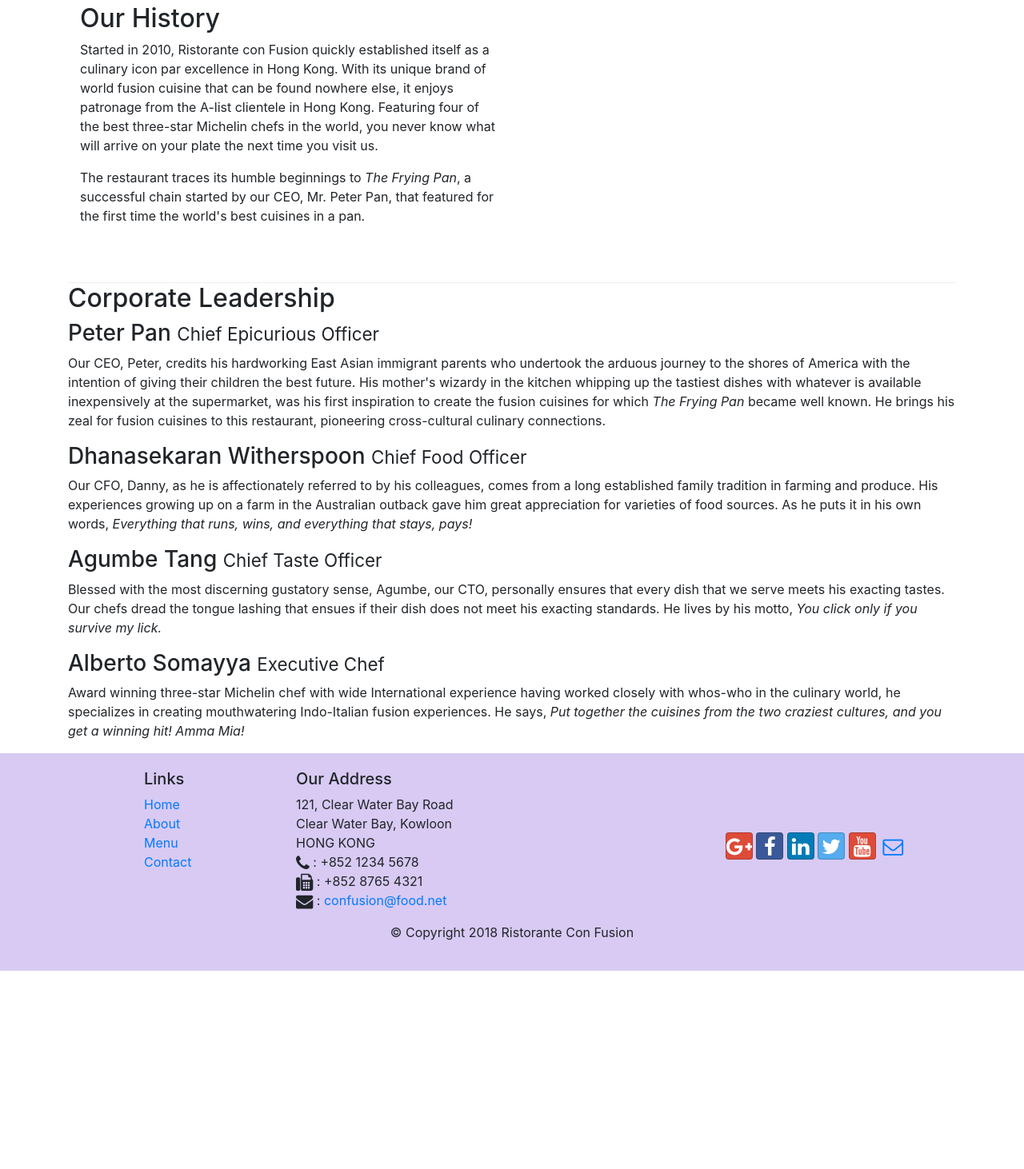
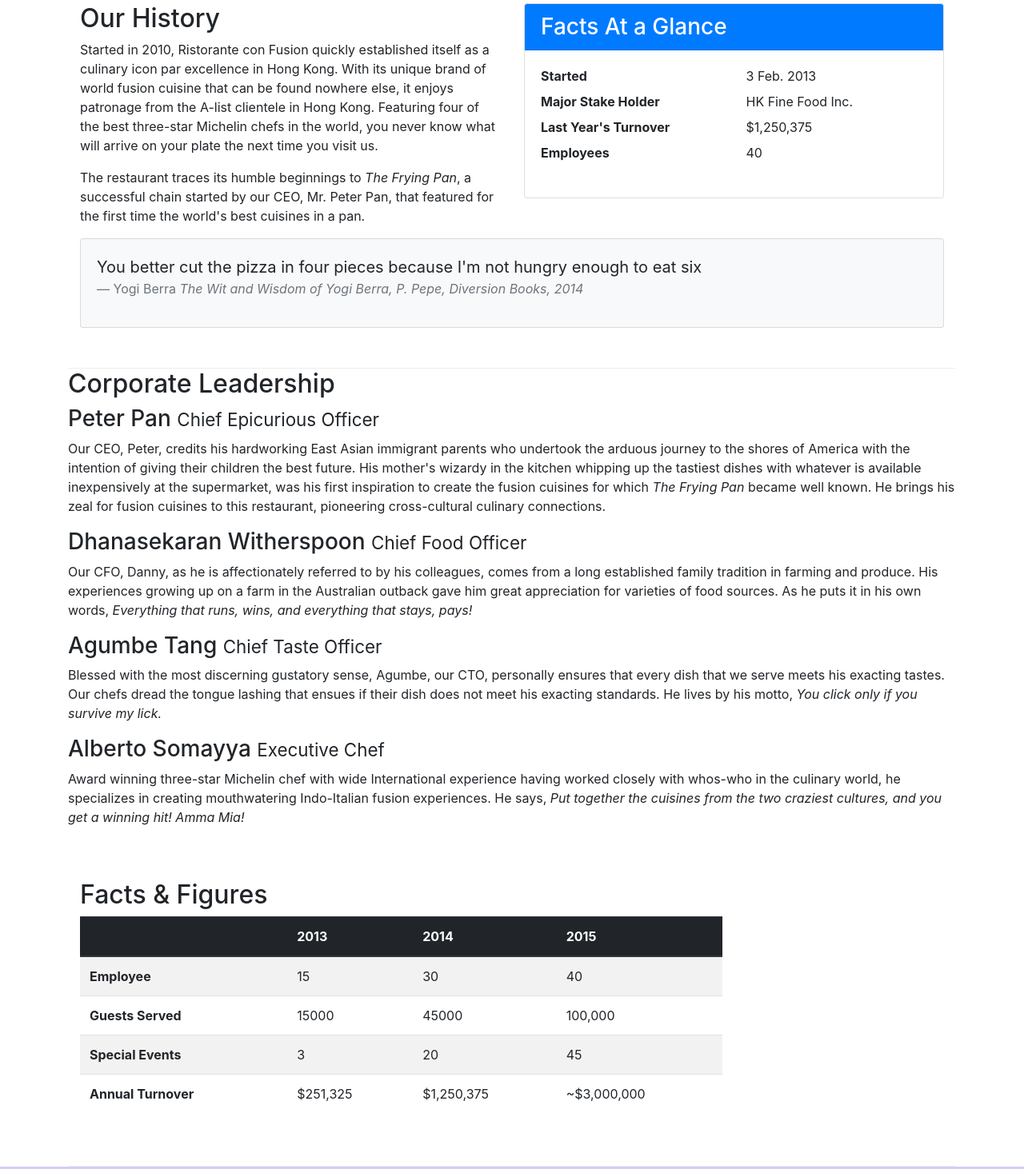
Before and after one commit to bairisachin/Bootstrap4, a website: page aboutus.html in a window 1280 px wide. Shown: the part 511-1973 px from the top of the page at 80% size. Before the commit the page ends 1725 px from the top, so only its background shows below. Drawn offline with nearby package versions, Linux system fonts and the light colour scheme.

Commit message:
Tables and Cards

```diff
--- a/aboutus.html
+++ b/aboutus.html
@@ -31,7 +31,8 @@
                             About</a></li>
                     <li class="nav-item"><a class="nav-link" href="#"><span class="fa fa-list fa-lg"></span> Menu</a>
                     </li>
-                    <li class="nav-item"><a class="nav-link" href="./contactus.html"><span class="fa fa-address-card fa-lg"></span>
+                    <li class="nav-item"><a class="nav-link" href="./contactus.html"><span
+                                class="fa fa-address-card fa-lg"></span>
                             Contact</a></li>
                 </ul>
             </div>
@@ -79,7 +80,35 @@
                     started by
                     our CEO, Mr. Peter Pan, that featured for the first time the world's best cuisines in a pan.</p>
             </div>
-            <div>
+            <div class="col-sm-6">
+                <div class="card">
+                    <h3 class="card-header bg-primary text-white">
+                        Facts At a Glance
+                    </h3>
+                    <div class="card-body">
+                         <dl class="row">
+                             <dt class="col-6">Started</dt>
+                             <dd class="col-6">3 Feb. 2013</dd>
+                             <dt class="col-6">Major Stake Holder</dt>
+                             <dd class="col-6">HK Fine Food Inc.</dd>
+                             <dt class="col-6">Last Year's Turnover</dt>
+                             <dd class="col-6">$1,250,375</dd>
+                             <dt class="col-6">Employees</dt>
+                             <dd class="col-6">40</dd>
+                         </dl>
+                    </div>
+                </div>
+            </div>
+            <div class="col-12">
+                <div class="card card-body bg-light">
+                    <blockquote class="blockquote">
+                        <p class="mb-0">You better cut the pizza in four pieces because I'm not hungry enough to eat six</p>
+                        <footer class="blockquote-footer">Yogi Berra
+                            <cite class="Source Title">The Wit and Wisdom of Yogi Berra, P. Pepe, Diversion Books, 2014
+                            </cite>
+                        </footer>
+                    </blockquote>
+                </div>
             </div>
         </div>
 
@@ -117,7 +146,49 @@
                         winning hit! Amma Mia!</em></p>
             </div>
         </div>
-
+        <div class="row row-content">
+            <div class="col-12 col-sm-9">
+                <h2>Facts &amp; Figures</h2>
+                <div class="table-responsive">
+                    <table class="table table-striped">
+                        <thead class="thead-dark">
+                            <tr>
+                                <th>&nbsp;</th>
+                                <th>2013</th>
+                                <th>2014</th>
+                                <th>2015</th>
+                            </tr>
+                        </thead>
+                        <tbody>
+                            <tr>
+                                <th>Employee</th>
+                                <td>15</td>
+                                <td>30</td>
+                                <td>40</td>
+                            </tr>
+                            <tr>
+                                <th>Guests Served</th>
+                                <td>15000</td>
+                                <td>45000</td>
+                                <td>100,000</td>
+                            </tr>
+                            <tr>
+                                <th>Special Events</th>
+                                <td>3</td>
+                                <td>20</td>
+                                <td>45</td>
+                            </tr>
+                            <tr>
+                                <th>Annual Turnover</th>
+                                <td>$251,325</td>
+                                <td>$1,250,375</td>
+                                <td>~$3,000,000</td>
+                            </tr>
+                        </tbody>
+                    </table>
+                </div>
+            </div>
+        </div>
     </div>
 
     <footer class="footer">
```
